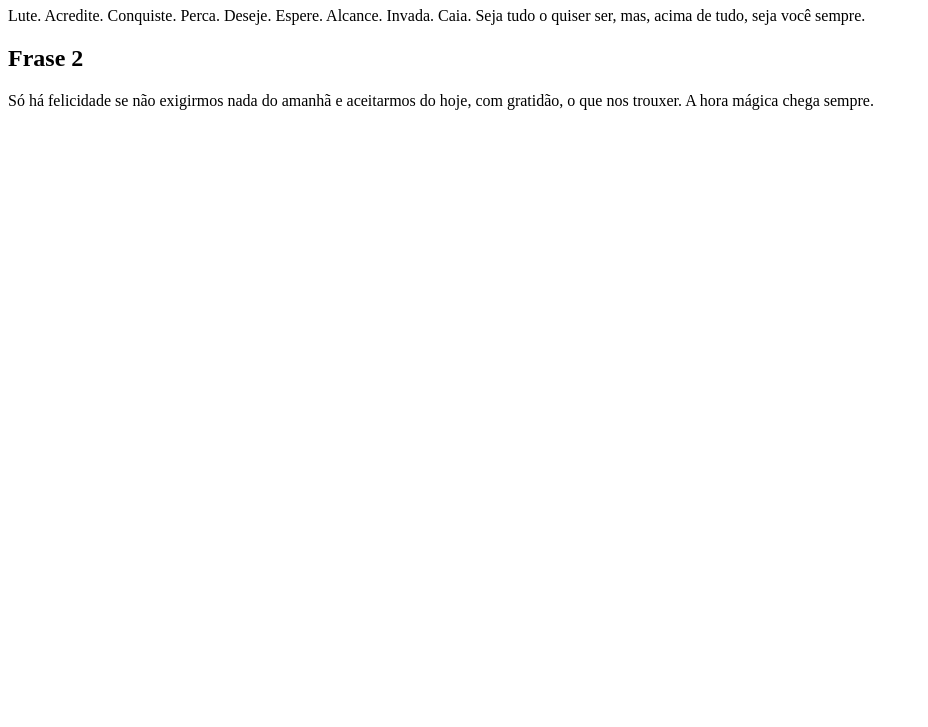
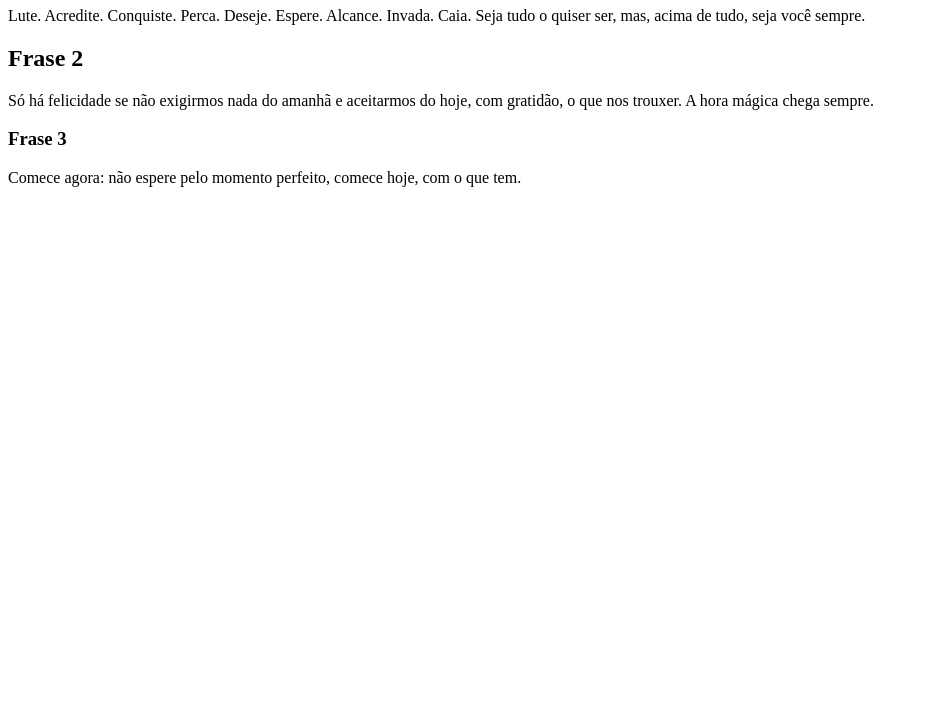
Before and after one commit to GabrielMaranha0/projetodevjr_motivacional, a plain HTML site: page index.html in a window 1280 px wide. Shown: the part 73-800 px from the top of the page, without its empty margins (0-928 px from the left). Drawn offline with Linux system fonts and the light colour scheme.

Commit message:
frase motivacional 3

```diff
--- a/index.html
+++ b/index.html
@@ -9,7 +9,7 @@
     <p>Lute. Acredite. Conquiste. Perca. Deseje. Espere. Alcance. Invada. Caia. Seja tudo o quiser ser, mas, acima de tudo, seja você sempre.</p>
     <h2>Frase 2</h2>
     <p> Só há felicidade se não exigirmos nada do amanhã e aceitarmos do hoje, com gratidão, o que nos trouxer. A hora mágica chega sempre.</p>
-    <h3></h3>
-    <p></p>
+    <h3>Frase 3</h3>
+    <p>Comece agora: não espere pelo momento perfeito, comece hoje, com o que tem.</p>
   </body>
 </html>
```
